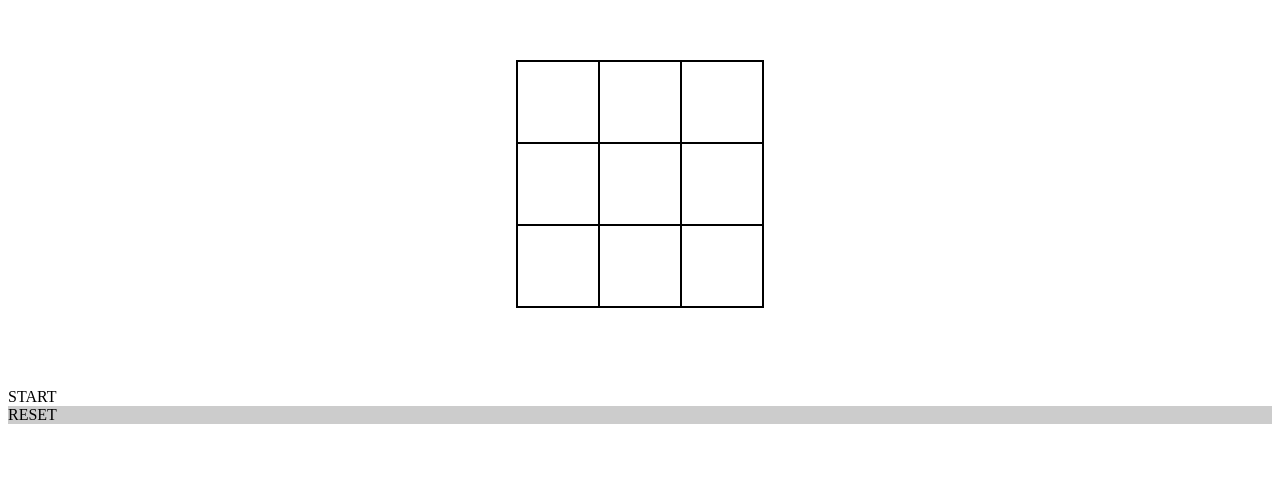
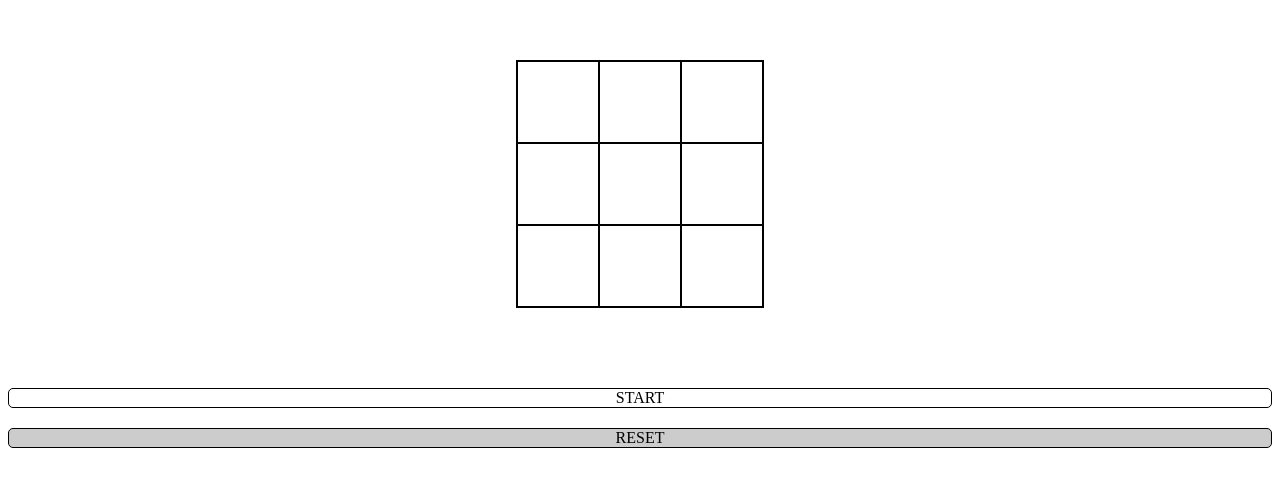
Before and after one commit to Ashah15/Tic-Tac-Toe-JS, a website: page index.html in a window 1280 px wide. Shown: the part 118-604 px from the top of the page. Drawn offline with Linux system fonts and the light colour scheme.

Commit message:
Add style

```diff
--- a/style.css
+++ b/style.css
@@ -27,3 +27,23 @@
   height: 50px;
   text-align: center;
 }
+
+.start-btn {
+  text-align: center;
+  cursor: pointer;
+  margin: 0 auto;
+  display: block;
+  margin-top: 20px;
+  border: 1px solid black;
+  border-radius: 5px;
+}
+
+.reset-btn {
+  text-align: center;
+  cursor: pointer;
+  margin: 0 auto;
+  display: block;
+  margin-top: 20px;
+  border: 1px solid black;
+  border-radius: 5px;
+}
```
